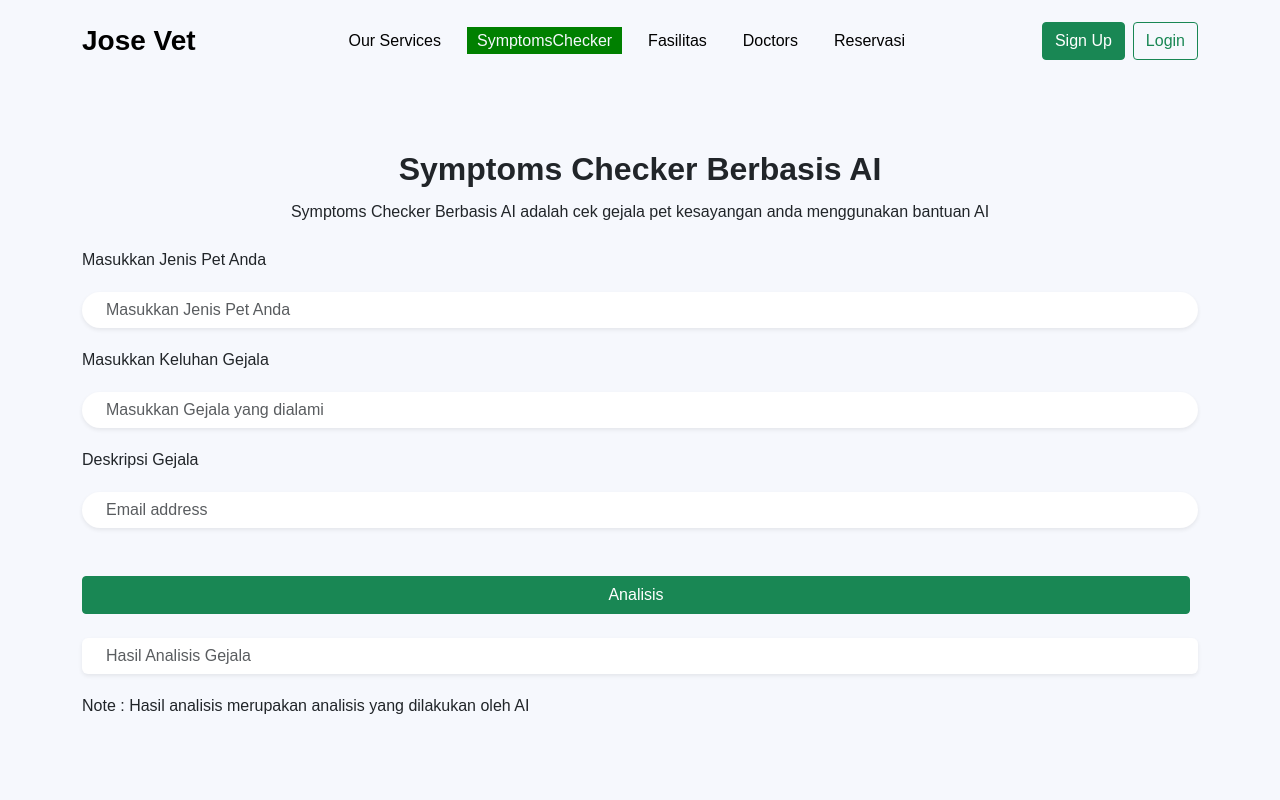
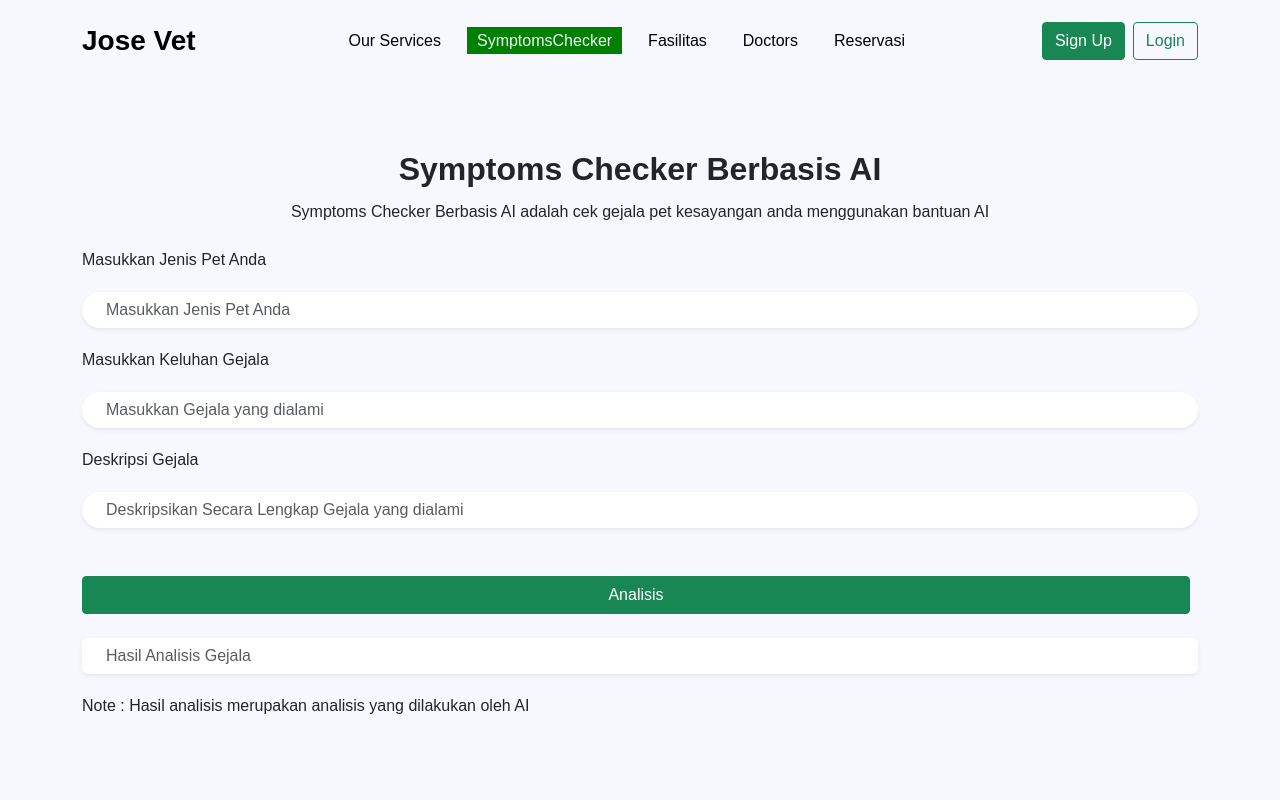
Before and after one commit to LuthfyAr/JOSE, a React (Vite) app: page /symtomschecker in a window 1280 px wide. Shown: the top 800 px of the page. Built offline with nearby package versions, Linux system fonts and the light colour scheme.

Commit message:
Membuat form Symptoms Checker AI

```diff
--- a/src/pages/SymptomsPage.jsx
+++ b/src/pages/SymptomsPage.jsx
@@ -26,7 +26,7 @@ const SymptomsPage = () => {
                     </div>
                     <div class="mb-3">
                     <p className="">Deskripsi Gejala</p>
-                        <input  id="email "type="email" placeholder="Email address" required="" class="form-control rounded-pill border-0 shadow-sm px-4 text-primary" />
+                        <input  id="deskripsi "type="email" placeholder="Deskripsikan Secara Lengkap Gejala yang dialami" required="" class="form-control rounded-pill border-0 shadow-sm px-4 text-primary" />
                     </div>
                     <br />
                     <div class="d-grid gap-2 mt-2">
```
